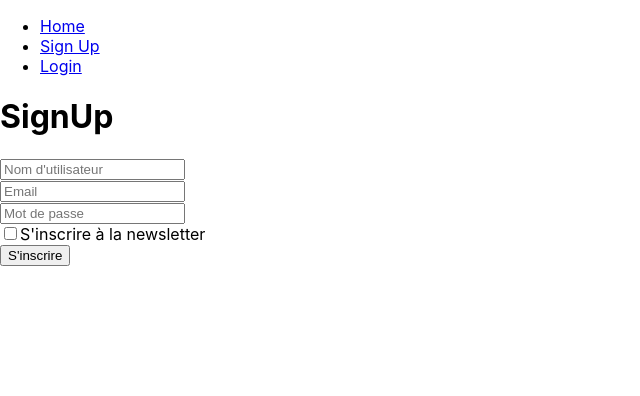
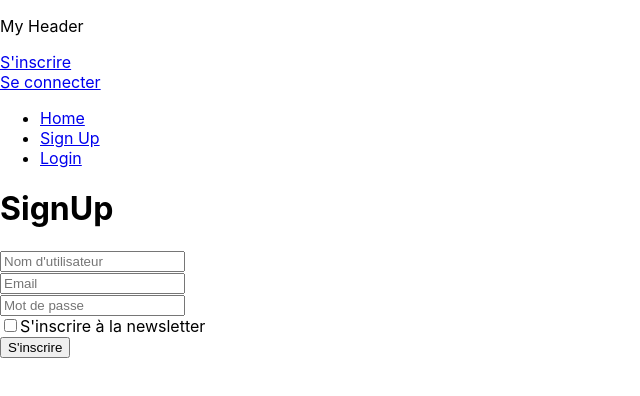
Before and after one commit to ilyas-g/vinted-react, a React (Create React App) app: page /signup in a window 1280 px wide. Shown: the top 396 px of the page, without its empty margins (0-640 px from the left). Built offline with nearby package versions, Linux system fonts and the light colour scheme; the HTML template or start-up script is replaced by a standard one.

Commit message:
Mise en place d'un cookie

```diff
--- a/src/App.js
+++ b/src/App.js
@@ -1,19 +1,36 @@
 // src/App.js
 import { BrowserRouter as Router, Routes, Route, Link } from "react-router-dom";
-// import Header from "./components/Header/Header";
+import { useState } from "react";
+
+import Header from "./components/Header/Header";
 import Home from "./pages/Home";
 import Login from "./pages/Login";
 import Offer from "./pages/Offer";
 import SignUp from "./pages/SignUp";
 
+import Cookies from "js-cookie";
+
+// JSON différent de form-data -> content type
+
 function App() {
+  const [token, setToken] = useState(Cookies.get("userToken") || null);
 
-  const setUser = () => {
-    console.log("setUser function active!");
+  const setUser = (tokenToCheck) => {
+    if (tokenToCheck !== null) {
+      //Action de connexion
+      console.log("Création d'un cookie userToken");
+      Cookies.set("userToken", tokenToCheck, { expires: 10 });
+    } else {
+      //action de déconnexion
+      console.log("Suppression d'un cookie userTOken");
+      Cookies.remove("userToken");
+    }
+    setToken(tokenToCheck);
   };
+
   return (
     <Router>
-      {/* <Header /> */}
+      <Header token={token} setUser={setUser} />
       <nav>
         <ul>
           <li>
--- a/src/components/Header/Header.js
+++ b/src/components/Header/Header.js
@@ -1,32 +1,33 @@
 import React from 'react';
+import { Link, useNavigate } from "react-router-dom";
+
 import "./style.css";
 
-export default function Header() {
+const Header = ({ token, setUser }) => {
+    const navigate = useNavigate();
     return (
-        <header className='entete__main'>
-            <div className='container u-flexbox u-align-items-center u-fill-height'>
-                <div className='entete__content'>
-                    <div className='entete__logo'>
-                        <span className="d-block">Header</span>
-                    </div>
-                    <div className='searchBar'>
-                        <form>
-                            <div className='position-relative'>
-                                <div className='entete-bar_input'>
-                                    <input className='bar_value' id="search_text" name="search_text" placeholder="Rechercher des articles" data-testid="search-text--input"
-                                        autoComplete="off" aria-labelledby="search-item" value="" />
-                                    <div className='entete-bar_suffix'></div>
-                                </div>
-                            </div>
-                        </form>
-                    </div>
-                    <div className='u-desktops-only u-flexbox u-align-items-center'>
-                        <button>S'inscrire</button>
-                        <button>Se connecter</button>
-                        <button>Vends maintenant</button>
-                    </div>
-                </div>
-            </div>
+        <header className="header-component ">
+            <p>My Header</p>
+            {token === null ? (
+                <>
+                    <Link to="/signup">S'inscrire</Link>
+                    <br />
+                    <Link to="/login">Se connecter</Link>{" "}
+                </>
+            ) : (
+                <button
+                    onClick={() => {
+                        setUser(null);
+                        navigate("/");
+                    }}
+                >
+                    Se déconnecter
+                </button>
+            )}
+
+            <br />
         </header>
     );
-}
+};
+
+export default Header;
--- a/src/pages/Login.js
+++ b/src/pages/Login.js
@@ -34,6 +34,7 @@ const Login = ({ setUser }) => {
       );
       if (response.data) {
         console.log("J'ai bien réussi à me connecter");
+        console.log(response.data.token);
         setUser(response.data.token);
         navigate("/");
       }
--- a/src/pages/SignUp.js
+++ b/src/pages/SignUp.js
@@ -45,13 +45,15 @@ export default function SignUp({ setUser }) {
             });
             console.log(response.data);
             console.log(response.data.newsletter);
+            setUser(response.data.token);
+
             alert("Merci pour votre message");
             navigate("/");
 
         } catch (error) {
             console.log(error.message);
             if (error.response.status === 409) {
-                setErrorMessage("Cet email a déjà un compte ! ");
+                setErrorMessage("Cet email aaaa déjà un compte ! ");
             }
         }
     };
```
